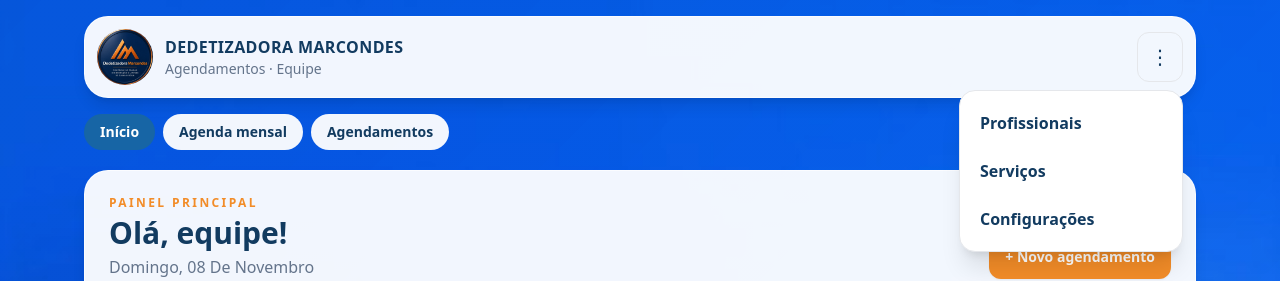
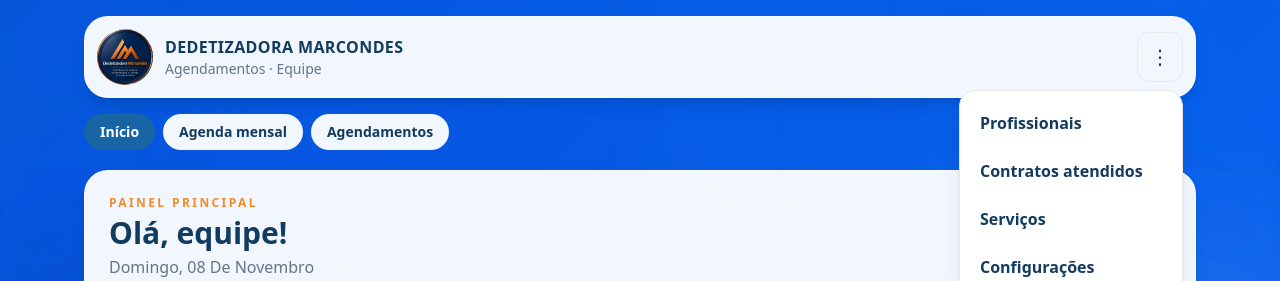
Before and after one commit to inventivaadigital-dotcom/Agendadm, a Next.js app: page / in a window 1280 px wide. Both pictures are taken after a click on the button "Abrir menu". Shown: the top 281 px of the page. Built offline with nearby package versions, Linux system fonts and the light colour scheme; no server answers; the database is empty.

Commit message:
Adiciona contratos atendidos ao menu

```diff
--- a/components/Shell.tsx
+++ b/components/Shell.tsx
@@ -12,7 +12,7 @@ export default function Shell({children}:{children:React.ReactNode}){
  <img src="/logo.jpg" alt="Dedetizadora Marcondes" className="h-14 w-14 rounded-full object-cover"/>
  <div className="min-w-0 flex-1"><p className="font-extrabold tracking-wide text-[#123B60]">DEDETIZADORA MARCONDES</p><p className="text-sm text-slate-500">Agendamentos · Equipe</p></div>
  <div className="relative"><button aria-label="Abrir menu" onClick={()=>setMenu(!menu)} className="rounded-xl border px-3 py-2.5 text-xl text-[#123B60]">⋮</button>{menu&&<div className="absolute right-0 z-20 mt-2 w-56 rounded-2xl border bg-white p-2 shadow-xl">
- <Link onClick={()=>setMenu(false)} href="/profissionais" className="block rounded-xl px-3 py-3 font-semibold hover:bg-slate-50">Profissionais</Link><Link onClick={()=>setMenu(false)} href="/servicos" className="block rounded-xl px-3 py-3 font-semibold hover:bg-slate-50">Serviços</Link><Link onClick={()=>setMenu(false)} href="/configuracoes" className="block rounded-xl px-3 py-3 font-semibold hover:bg-slate-50">Configurações</Link>
+ <Link onClick={()=>setMenu(false)} href="/profissionais" className="block rounded-xl px-3 py-3 font-semibold hover:bg-slate-50">Profissionais</Link><Link onClick={()=>setMenu(false)} href="/contratos" className="block rounded-xl px-3 py-3 font-semibold hover:bg-slate-50">Contratos atendidos</Link><Link onClick={()=>setMenu(false)} href="/servicos" className="block rounded-xl px-3 py-3 font-semibold hover:bg-slate-50">Serviços</Link><Link onClick={()=>setMenu(false)} href="/configuracoes" className="block rounded-xl px-3 py-3 font-semibold hover:bg-slate-50">Configurações</Link>
  </div>}</div></header>
  <nav className="no-print mb-4 flex gap-2 overflow-x-auto pb-1">{nav.map(([href,label])=><Link key={href} href={href} className={`whitespace-nowrap rounded-full px-4 py-2 text-sm font-semibold ${path===href?"bg-[#1765A5] text-white":"bg-white/95 text-[#123B60]"}`}>{label}</Link>)}</nav>
  <main className="min-h-[65vh] rounded-3xl border border-white/70 bg-white/95 p-4 shadow-lg sm:p-6">{children}</main><Versiculo/>
```
